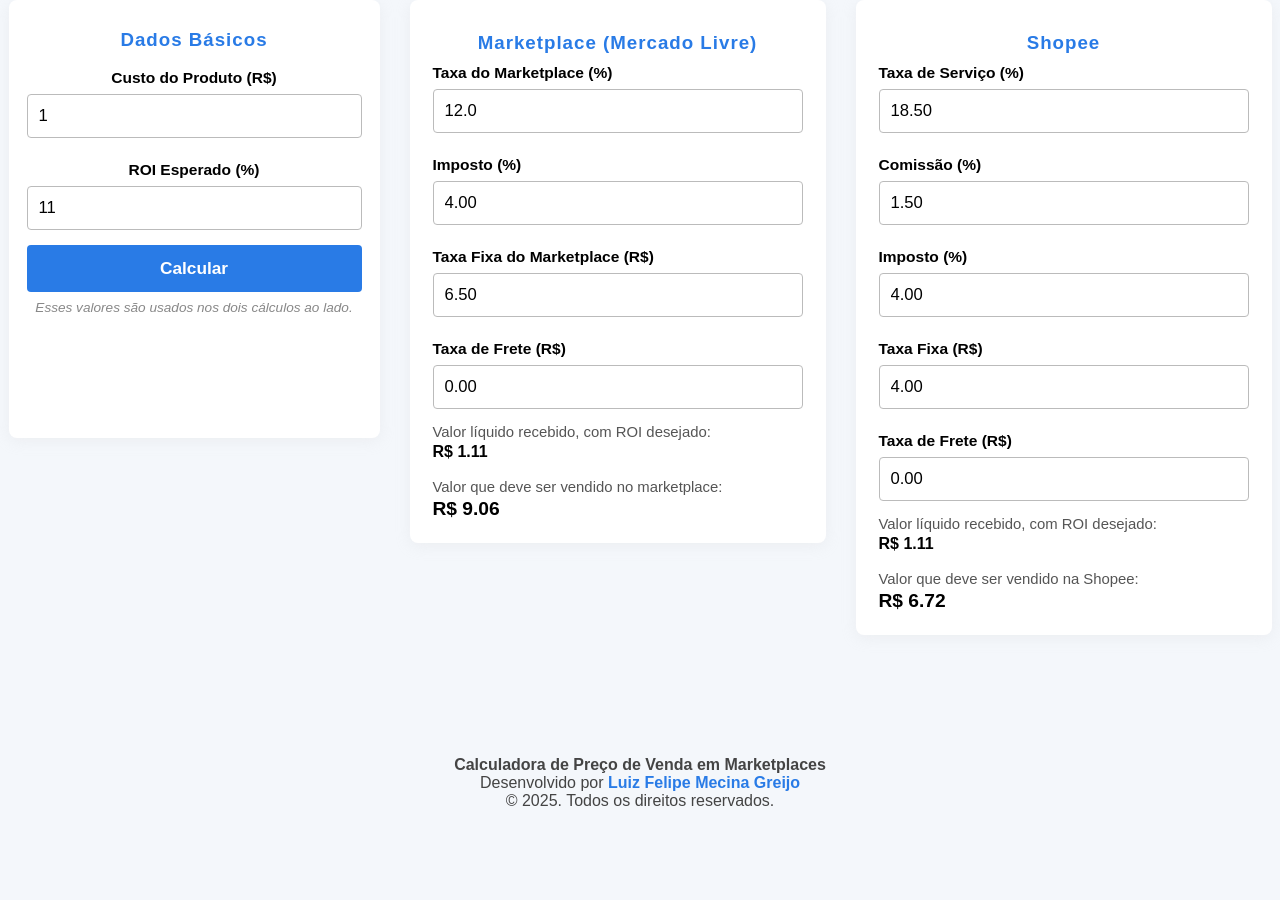
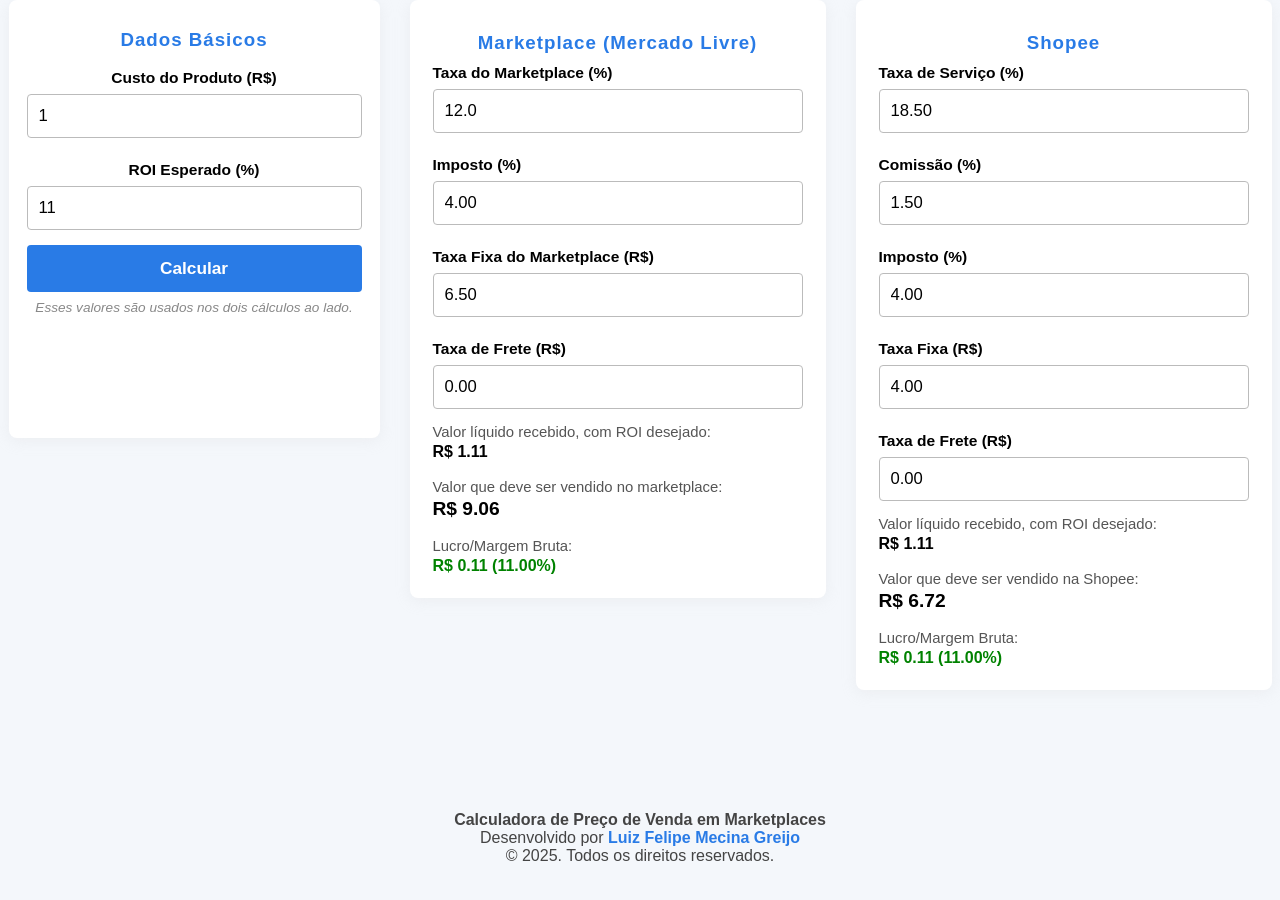
Before and after one commit to lfelipe1993/calculadora-preco-marketplace, a plain HTML site: page index.html in a window 1280 px wide. Both pictures are taken after a click on the button "Calcular". Before the commit the page ends 854 px from the top, so only its background shows below. Drawn offline with Linux system fonts and the light colour scheme.

Commit message:
Add lucro e margem bruta

```diff
--- a/index.html
+++ b/index.html
@@ -334,9 +334,10 @@
                 return;
             }
             const valor_recebido = custo * (1 + roi / 100);
+            const margemLucro = valor_recebido - custo;
+            const margemLucroPerc = custo > 0 ? (margemLucro / custo * 100) : 0;
             const percentual_somado = (taxamp + imposto) / 100;
             const denominador = 1 - percentual_somado;
-
             if (denominador <= 0) {
                 document.getElementById('resultado').innerHTML =
                     '<span style="color:red;">A soma das taxas em % não pode ser igual ou superior a 100%.</span>';
@@ -348,7 +349,9 @@
                 '<div class="mini">Valor líquido recebido, com ROI desejado:</div>' +
                 '<strong>R$ ' + valor_recebido.toFixed(2) + '</strong><br><br>' +
                 '<div class="mini">Valor que deve ser vendido no marketplace:</div>' +
-                '<strong style="font-size:1.2em;">R$ ' + valor_venda.toFixed(2) + '</strong>';
+                '<strong style="font-size:1.2em;">R$ ' + valor_venda.toFixed(2) + '</strong><br><br>' +
+                '<div class="mini">Lucro/Margem Bruta:</div>' +
+                '<strong style="color:#008200">R$ ' + margemLucro.toFixed(2) + ' (' + margemLucroPerc.toFixed(2) + '%)</strong>';
         }
 
         // Shopee
@@ -368,6 +371,8 @@
             }
 
             const valor_recebido = custo * (1 + roi / 100);
+            const margemLucro = valor_recebido - custo;
+            const margemLucroPerc = custo > 0 ? (margemLucro / custo * 100) : 0;
             const percentual_somado = (taxaservico + comissao + imposto) / 100;
             const denominador = 1 - percentual_somado;
 
@@ -382,7 +387,9 @@
                 '<div class="mini">Valor líquido recebido, com ROI desejado:</div>' +
                 '<strong>R$ ' + valor_recebido.toFixed(2) + '</strong><br><br>' +
                 '<div class="mini">Valor que deve ser vendido na Shopee:</div>' +
-                '<strong style="font-size:1.2em;">R$ ' + valor_venda.toFixed(2) + '</strong>';
+                '<strong style="font-size:1.2em;">R$ ' + valor_venda.toFixed(2) + '</strong><br><br>' +
+                '<div class="mini">Lucro/Margem Bruta:</div>' +
+                '<strong style="color:#008200">R$ ' + margemLucro.toFixed(2) + ' (' + margemLucroPerc.toFixed(2) + '%)</strong>';
         }
     </script>
 
@@ -414,4 +421,5 @@
         }
     </script>
 </body>
+
 </html>
```
